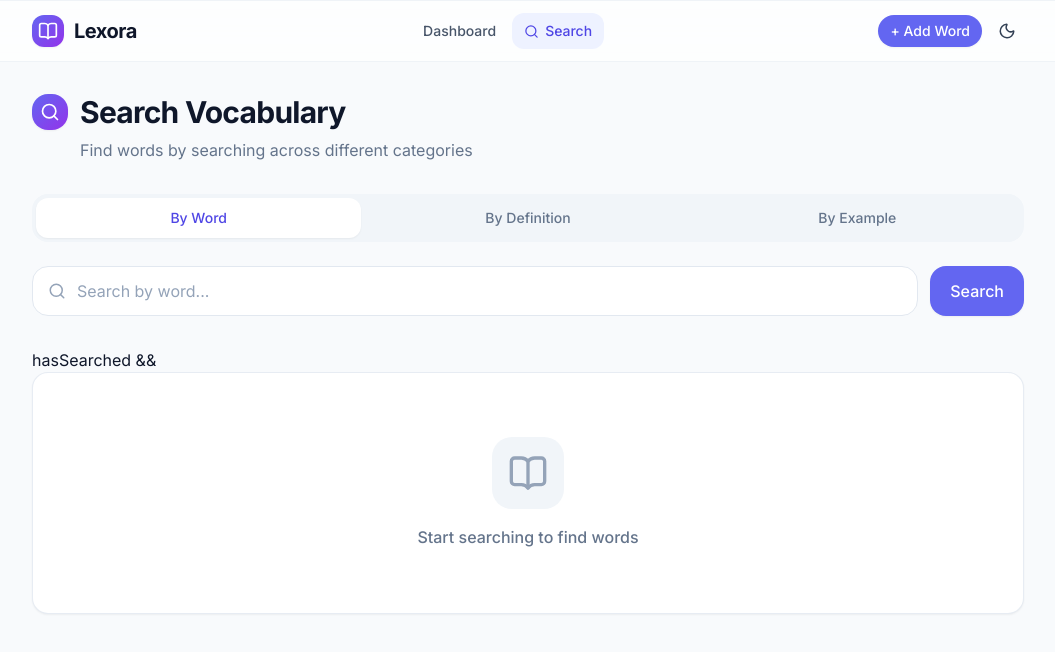
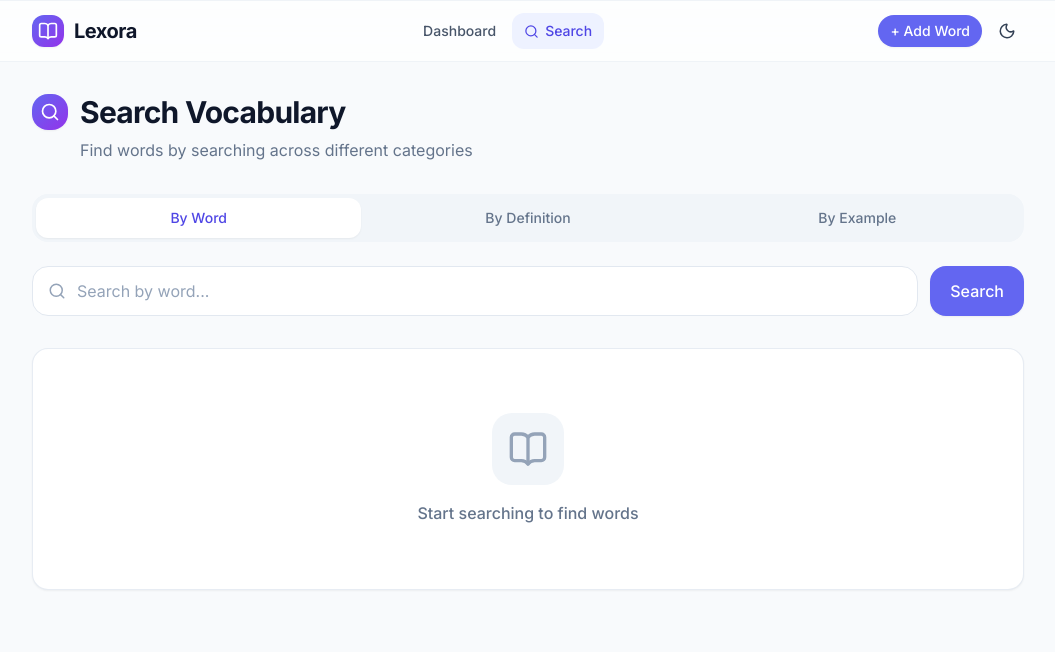
Before and after one commit to mazenabdelgawad700/Lexora-Client, a React (Vite) app: page /Lexora-Client/search in a window 1280 px wide. Shown: the top 652 px of the page, without its empty margins (112-1167 px from the left). Built offline with nearby package versions, Linux system fonts and the light colour scheme.

Commit message:
remove unnecessary comments and handle recent search state asynchronous effect problem

```diff
--- a/src/pages/SearchPage.jsx
+++ b/src/pages/SearchPage.jsx
@@ -1,4 +1,4 @@
-import React, { useState, useEffect } from "react";
+import { useState } from "react";
 import { useNavigate } from "react-router-dom";
 import { Search, Zap, BookOpen } from "lucide-react";
 import { motion } from "framer-motion";
@@ -13,29 +13,23 @@ import { SEARCH_MODES } from "../constants/app";
 import toast from "react-hot-toast";
 import { SUCCESS_MESSAGES, ERROR_MESSAGES } from "../constants/app";
 
-/**
- * Search Page
- */
+
 const SearchPage = () => {
   const navigate = useNavigate();
   const [searchMode, setSearchMode] = useState(SEARCH_MODES.WORD);
   const [query, setQuery] = useState("");
   const [results, setResults] = useState([]);
   const [isLoading, setIsLoading] = useState(false);
-  const [recentSearches, setRecentSearches] = useState([]);
+  const [recentSearches, setRecentSearches] = useState(() => {
+    const stored = localStorage.getItem("lexora_recent_searches");
+
+    return stored ? JSON.parse(stored) : [];
+  });
   const [deleteConfirm, setDeleteConfirm] = useState(null);
   const [isDeleting, setIsDeleting] = useState(false);
   const [editingWord, setEditingWord] = useState(null);
   const [hasSearched, setHasSearched] = useState(false);
   const store = useVocabularyStore();
-
-  // Load recent searches from localStorage
-  useEffect(() => {
-    const stored = localStorage.getItem("lexora_recent_searches");
-    if (stored) {
-      setRecentSearches(JSON.parse(stored));
-    }
-  }, []);
 
   const handleSearch = async (searchQuery) => {
     if (!searchQuery.trim()) {
@@ -208,8 +202,8 @@ const SearchPage = () => {
           />
         </motion.div>
       )}
-      hasSearched &&
-      {!isLoading && query && results.length === 0 && (
+
+      {hasSearched && !isLoading && query && results.length === 0 && (
         <EmptyState
           message="No words found matching your search"
           icon={Search}
```
